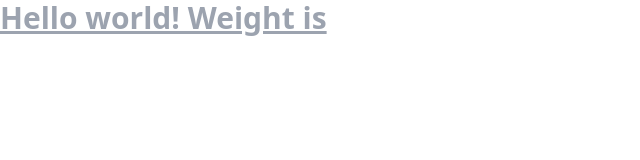
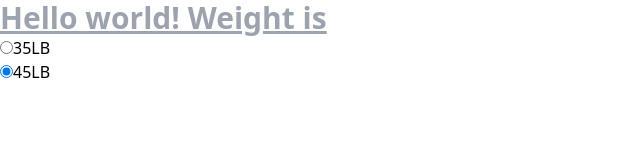
Before and after one commit to macedo/myplatecalculator.app, a Next.js app: page / in a window 1280 px wide. Shown: the top 160 px of the page, without its empty margins (0-640 px from the left). Built offline with nearby package versions, Linux system fonts and the light colour scheme.

Commit message:
feat: select barbell weight

```diff
--- a/pages/index.tsx
+++ b/pages/index.tsx
@@ -7,9 +7,29 @@ import {
 } from '../src/calculatePlates';
 
 const availablePlates: number[][] =  [[45, 10], [35, 10], [25,10], [15, 10], [10, 10], [5, 10]];
-const barbellWeight: number = 45;
 
-const Home: NextPage = () => {
+const Barbell45: number = 45;
+const Barbell35: number = 35;
+
+type RadioInputProps = {
+  checked: boolean
+  label: string
+  value: string | number
+  onChange: (event: React.ChangeEvent<HTMLInputElement>) => void
+};
+
+const RadioInput = (props: RadioInputProps): JSX.Element => {
+  return (
+    <div>
+      <input type="radio" value={props.value} checked={props.checked} onChange={props.onChange}/>
+      <label>{props.label}</label>
+    </div>
+  );
+};
+
+const Home: NextPage = (): JSX.Element => {
+
+  const [barbellWeight, setBarbellWeight] = useState<number>(Barbell45);
 
   const [platesConfig, setPlatesConfig] = useState<number[][]>([]);
 
@@ -22,11 +42,16 @@ const Home: NextPage = () => {
 
       setPlatesConfig(pConfig);
     }
-  }, [weight]);
+  }, [barbellWeight, weight]);
 
   const weightInputHandler = (event: React.ChangeEvent<HTMLInputElement>) => {
-    const enteredWeight = Number(event.target.value);
+    const enteredWeight: number = Number(event.target.value);
     setWeight(enteredWeight);
+  };
+
+  const barbellWeightInputHandler = (event: React.ChangeEvent<HTMLInputElement>) => {
+    const checkedBarbelWeight = Number(event.target.value);
+    setBarbellWeight(checkedBarbelWeight);
   };
 
   return (
@@ -41,6 +66,9 @@ const Home: NextPage = () => {
         <h1 className="text-3xl font-bold underline text-gray-400">
           Hello world! Weight is {weight}
         </h1>
+
+        <RadioInput label="35LB" value={Barbell35} checked={barbellWeight == Barbell35} onChange={barbellWeightInputHandler} />
+        <RadioInput label="45LB" value={Barbell45} checked={barbellWeight == Barbell45} onChange={barbellWeightInputHandler} />
 
         <input type="number" min={barbellWeight} step={10} onChange={weightInputHandler} />
 
```
